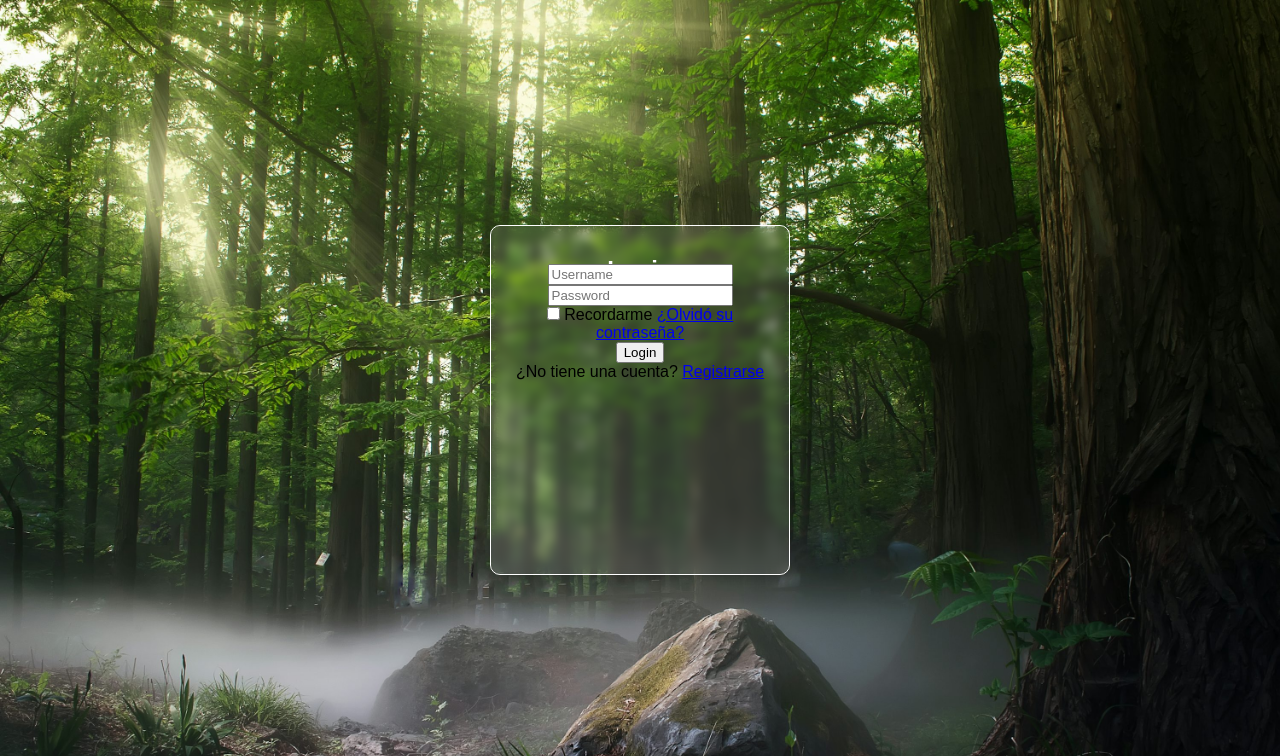
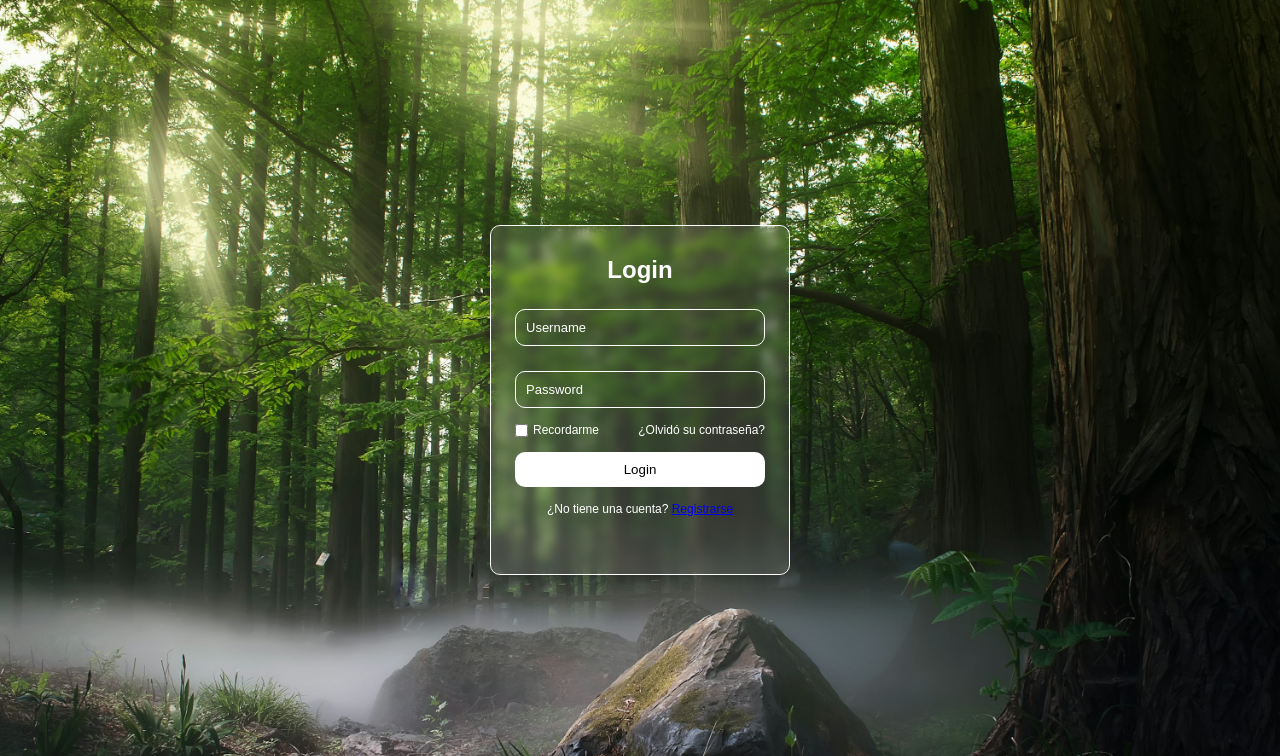
Before and after one commit to mdrecaldec/challenge_pucetec, a Django app: template marketplace/templates/login.html in a window 1280 px wide. Shown: the top 756 px of the page. Run offline with Django 5.2, Linux system fonts and the light colour scheme; the template is opened without the code that fills it, so the values that code supplies are empty.

Commit message:
login terminado

```diff
--- a/marketplace/templates/static/styles_login.css
+++ b/marketplace/templates/static/styles_login.css
@@ -49,3 +49,71 @@
     margin-top: 30px;
     margin-bottom: -20px;
 }
+
+form{
+    display:flex;
+    flex-direction: column;
+    margin-top:20px;
+}
+input{
+    padding:10px;
+    margin-top:25px;
+    border:none;
+    border-radius:10px;
+    background: transparent;
+    border:1px solid #fff;
+    color: #fff;
+    font-size: 13px;
+}
+
+input::placeholder{
+    color:#fff;
+}
+
+input:focus{
+    outline: none;
+
+}
+
+.options{
+    display:flex;
+    align-items: center;
+    margin-top: 15px;
+    font-size: 12px;
+    color:white;
+}
+
+.options input{
+    margin-right: 5px;
+    margin-top: 0px;
+
+}
+
+.options a {
+    text-decoration: none;
+    color:white;
+    margin-left: auto;
+}
+
+button{
+    background: #fff;
+    color: black;
+    padding: 10px;
+    border:none;
+    border-radius:10px;
+    cursor:pointer;
+    margin-top: 15px;
+}
+
+button:hover{
+    background: transparent;
+    color:white;
+    outline: 1px solid #fff;
+
+}
+
+p{
+    font-size: 12px;
+    color: #fff;
+    margin-top:15px;
+}
```
Also changed, not shown: marketplace/templates/index.html (+8 -2 lines).
